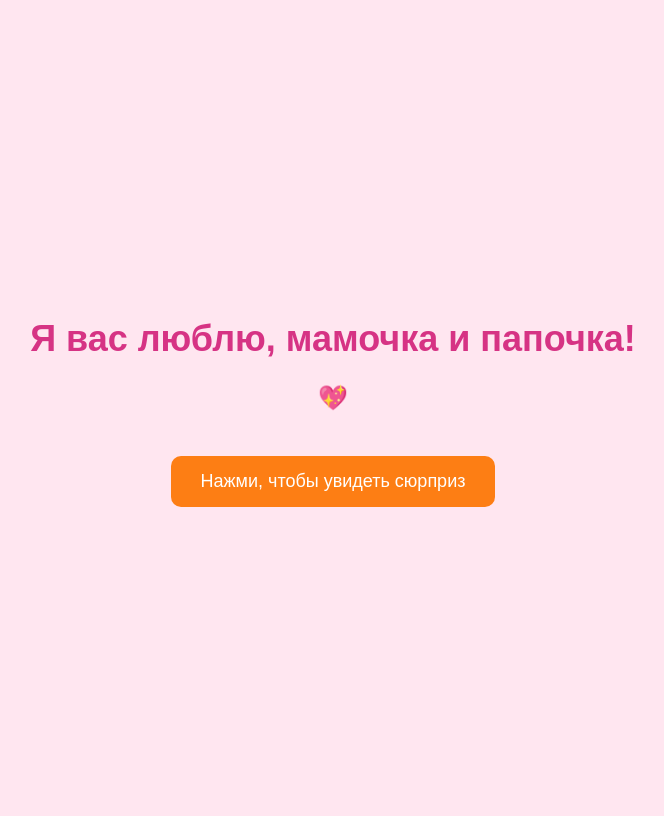
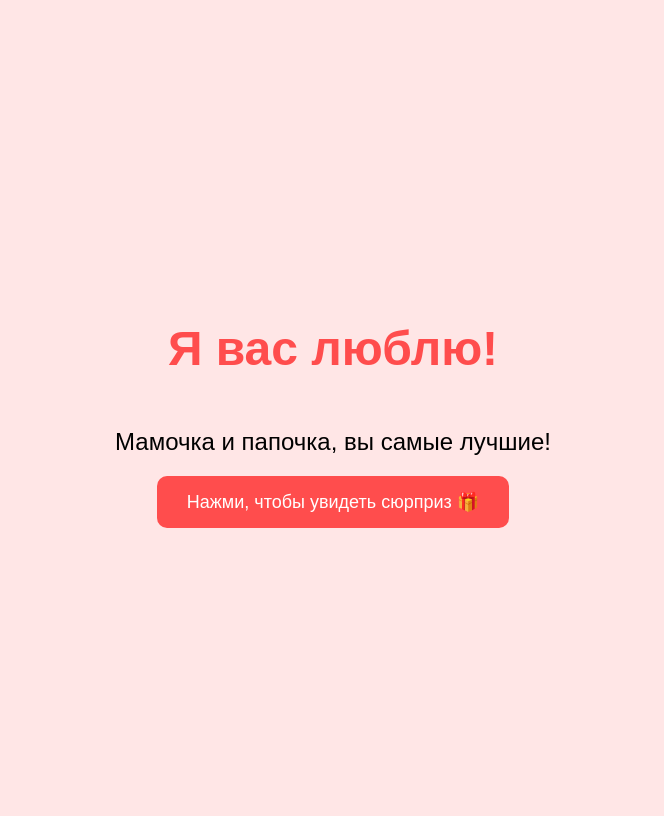
Before and after one commit to karinasoloveva/parents_project, a Flask app: page / in a window 1280 px wide. Shown: the whole page, without its empty margins (307-971 px from the left). Before the commit the page ends 507 px from the top, so only its background shows below. Run offline with Flask 3, Linux system fonts and the light colour scheme.

Commit message:
Первый коммит

```diff
--- a/templates/index.html
+++ b/templates/index.html
@@ -6,88 +6,85 @@
 <title>Семейная открытка</title>
 <style>
     body {
-            margin: 0;
         font-family: 'Arial', sans-serif;
-            background: #ffe6f0;
+        background: #ffe6e6;
         display: flex;
         justify-content: center;
         align-items: center;
         height: 100vh;
+        flex-direction: column;
         text-align: center;
-            overflow: hidden;
     }
     h1 {
-            font-size: 36px;
-            color: #d63384;
+        color: #ff4d4d;
+        font-size: 48px;
     }
     p {
         font-size: 24px;
-            color: #6f42c1;
+        margin: 20px 0;
     }
     button {
-            margin-top: 20px;
         padding: 15px 30px;
         font-size: 18px;
         border: none;
         border-radius: 10px;
-            background-color: #fd7e14;
+        background: #ff4d4d;
         color: white;
         cursor: pointer;
         transition: 0.3s;
     }
     button:hover {
-            background-color: #e8590c;
+        background: #e60000;
     }
-        .surprise {
-            display: none;
-            margin-top: 20px;
-            font-size: 28px;
-            color: #198754;
+    .hearts {
+        position: absolute;
+        top: 0;
+        left: 0;
+        pointer-events: none;
     }
-        /* Анимация сердечек */
     .heart {
         position: absolute;
         font-size: 24px;
-            animation: floatUp 3s linear infinite;
+        color: #ff4d4d;
+        animation: floatUp 2s linear infinite;
     }
     @keyframes floatUp {
-            0% { transform: translateY(0) rotate(0deg); opacity: 1; }
-            100% { transform: translateY(-600px) rotate(360deg); opacity: 0; }
+        0% { transform: translateY(0) scale(1); opacity:1; }
+        100% { transform: translateY(-300px) scale(1.5); opacity:0; }
     }
 </style>
 </head>
 <body>
-    <div>
-        <h1>Я вас люблю, мамочка и папочка!</h1>
-        <p> 💖</p>
-        <button id="surpriseBtn">Нажми, чтобы увидеть сюрприз</button>
-        <div class="surprise" id="surprise">🎉 Сюрприз! Вы замечательные! 🎉</div>
+
+<h1>Я вас люблю!</h1>
+<p>Мамочка и папочка, вы самые лучшие!</p>
+<button onclick="showSurprise()">Нажми, чтобы увидеть сюрприз 🎁</button>
+
+<div id="surprise" style="display:none; margin-top:20px;">
+    <img src="https://i.imgur.com/4AiXzf8.jpeg" alt="Сюрприз" style="max-width:80%; border-radius:15px;">
 </div>
 
+<div class="hearts" id="hearts"></div>
+
 <script>
-        const btn = document.getElementById('surpriseBtn');
-        const surprise = document.getElementById('surprise');
+function showSurprise() {
+    document.getElementById('surprise').style.display = 'block';
+    spawnHearts();
+}
 
-        btn.addEventListener('click', () => {
-            surprise.style.display = 'block';
-            createHearts(30); // создаем 30 сердечек
-        });
-
-        function createHearts(count) {
-            for (let i = 0; i < count; i++) {
+function spawnHearts() {
+    const heartsDiv = document.getElementById('hearts');
+    for(let i=0; i<30; i++){
         const heart = document.createElement('div');
-                heart.className = 'heart';
-                heart.textContent = '💖';
+        heart.classList.add('heart');
         heart.style.left = Math.random() * window.innerWidth + 'px';
-                heart.style.animationDuration = (2 + Math.random() * 3) + 's';
-                heart.style.fontSize = (16 + Math.random() * 24) + 'px';
-                document.body.appendChild(heart);
-
-                setTimeout(() => {
-                    heart.remove();
-                }, 3000);
+        heart.style.fontSize = (10 + Math.random()*30) + 'px';
+        heart.textContent = '❤️';
+        heartsDiv.appendChild(heart);
+        setTimeout(()=>heart.remove(), 2000);
     }
 }
 </script>
+
 </body>
 </html>
```
Lines whose indentation alone changed are shown as unchanged.
